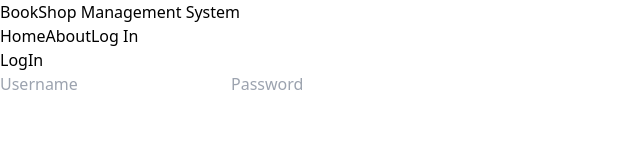
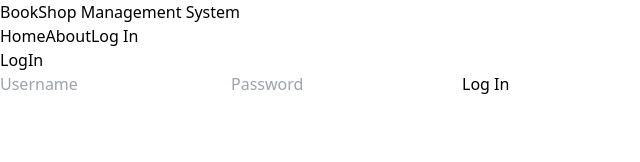
Before and after one commit to rjdaz/BookShop-Management-System, a React (Vite) app: page /login in a window 1280 px wide. Shown: the top 162 px of the page, without its empty margins (0-640 px from the left). Built offline with nearby package versions, Linux system fonts and the light colour scheme.

Commit message:
add button-ban

```diff
--- a/src/pages/login.jsx
+++ b/src/pages/login.jsx
@@ -9,6 +9,7 @@ function LogIn() {
           <h1>LogIn</h1>
         <input type="text" placeholder="Username" />
         <input type="password" placeholder="Password" />
+        <button>Log In</button>
         </div>
 
     </>
```
